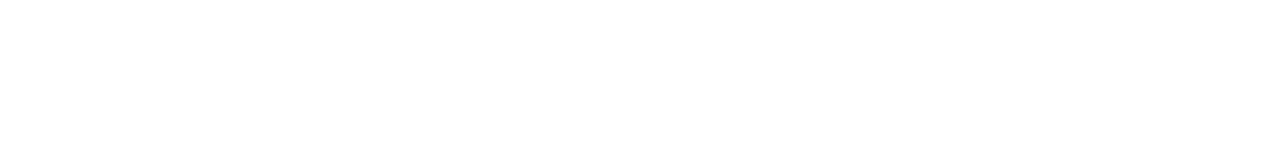
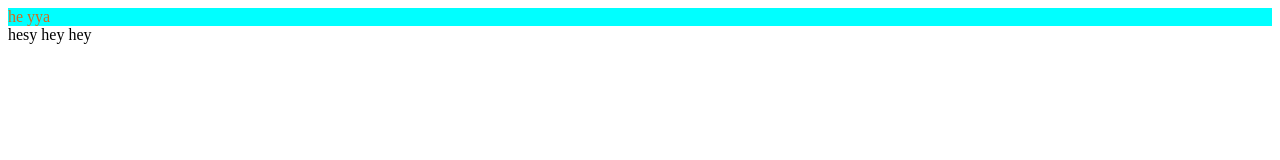
Before and after one commit to alperkorkmazz/gutcheck, a plain HTML site: page index.html in a window 1280 px wide. Drawn offline with Linux system fonts and the light colour scheme.

Commit message:
new color

```diff
--- a/index.html
+++ b/index.html
@@ -1,12 +1,14 @@
 <!DOCTYPE html>
 <html lang="en">
 <head>
+    <link rel="stylesheet" href="test.css">
     <meta charset="UTF-8">
     <meta http-equiv="X-UA-Compatible" content="IE=edge">
     <meta name="viewport" content="width=device-width, initial-scale=1.0">
     <title>Document</title>
 </head>
 <body>
-
+    <div class="mydiv"> he yya</div> </b>
+    hesy hey hey
 </body>
 </html>
--- a/test.css
+++ b/test.css
@@ -0,0 +1,4 @@
+.mydiv{
+    background-color: aqua;
+    color:chocolate;
+}
```
